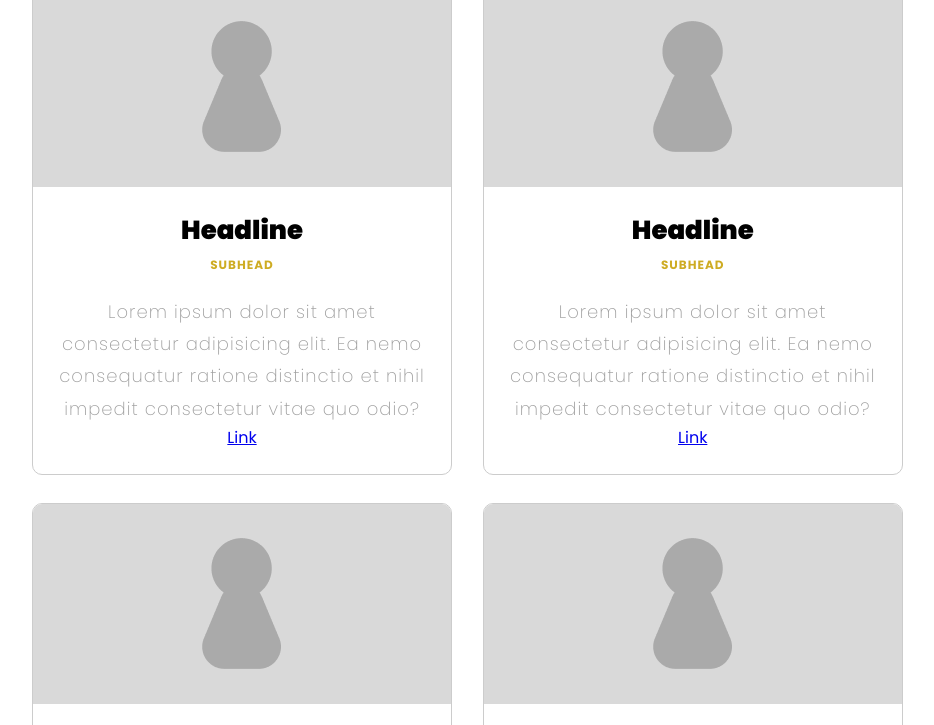
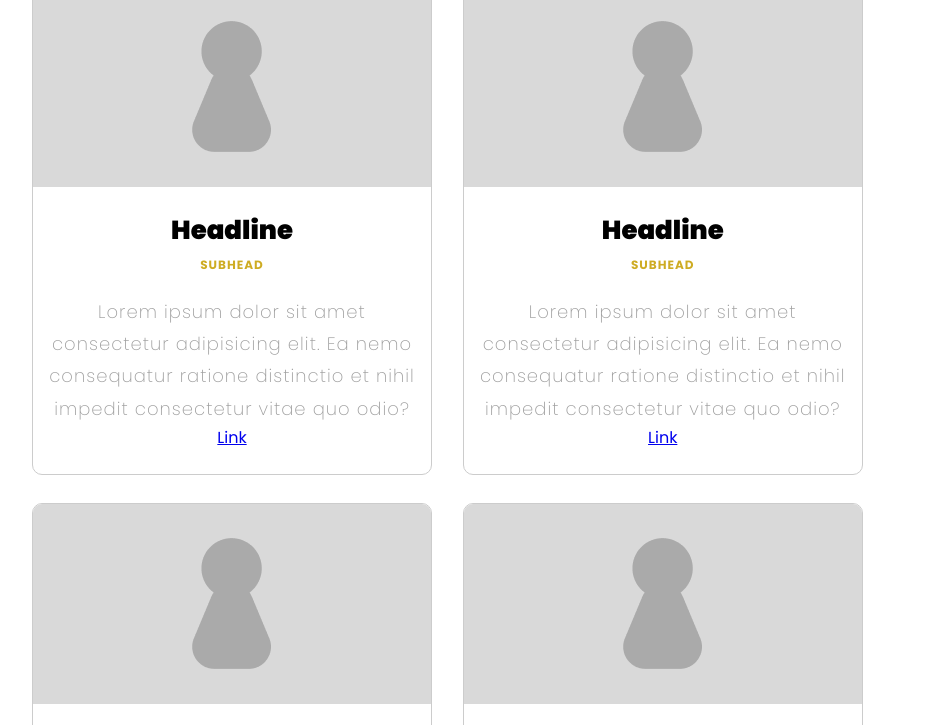
Before and after one commit to gpuberos/ubCSS, a plain HTML site: page components.html in a window 1280 px wide. Shown: the part 74-799 px from the top of the page, without its empty margins (96-1030 px from the left). Drawn offline with Linux system fonts and the light colour scheme.

Commit message:
fix: card min-width

```diff
--- a/assets/styles/libraries/ub.css
+++ b/assets/styles/libraries/ub.css
@@ -230,7 +230,7 @@ p {
 
 .card {
     width: calc((100% * (4/12)) - 3%);
-    min-width: 420px;
+    min-width: 400px;
     display: flex;
     flex-direction: column;
     overflow: hidden;
```
